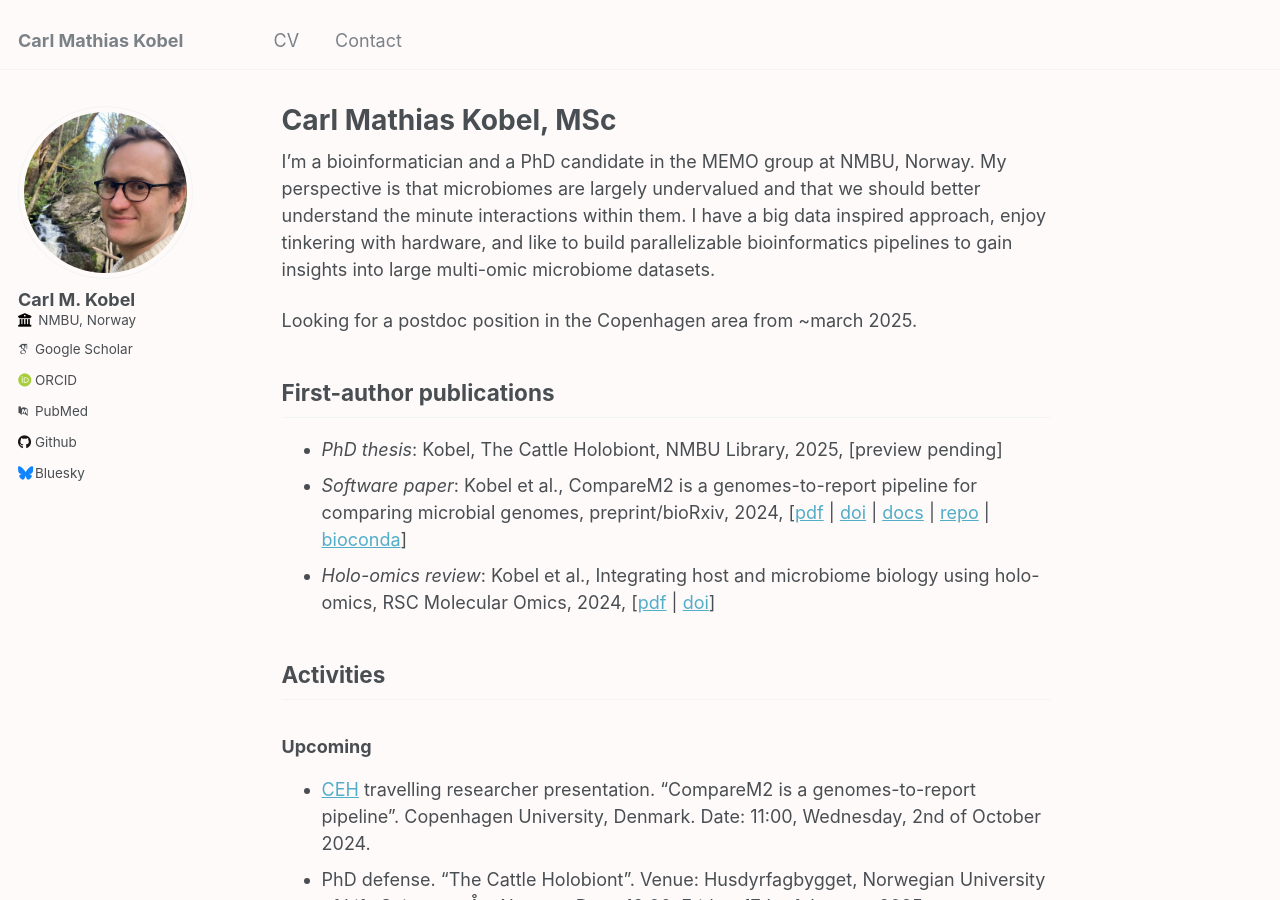
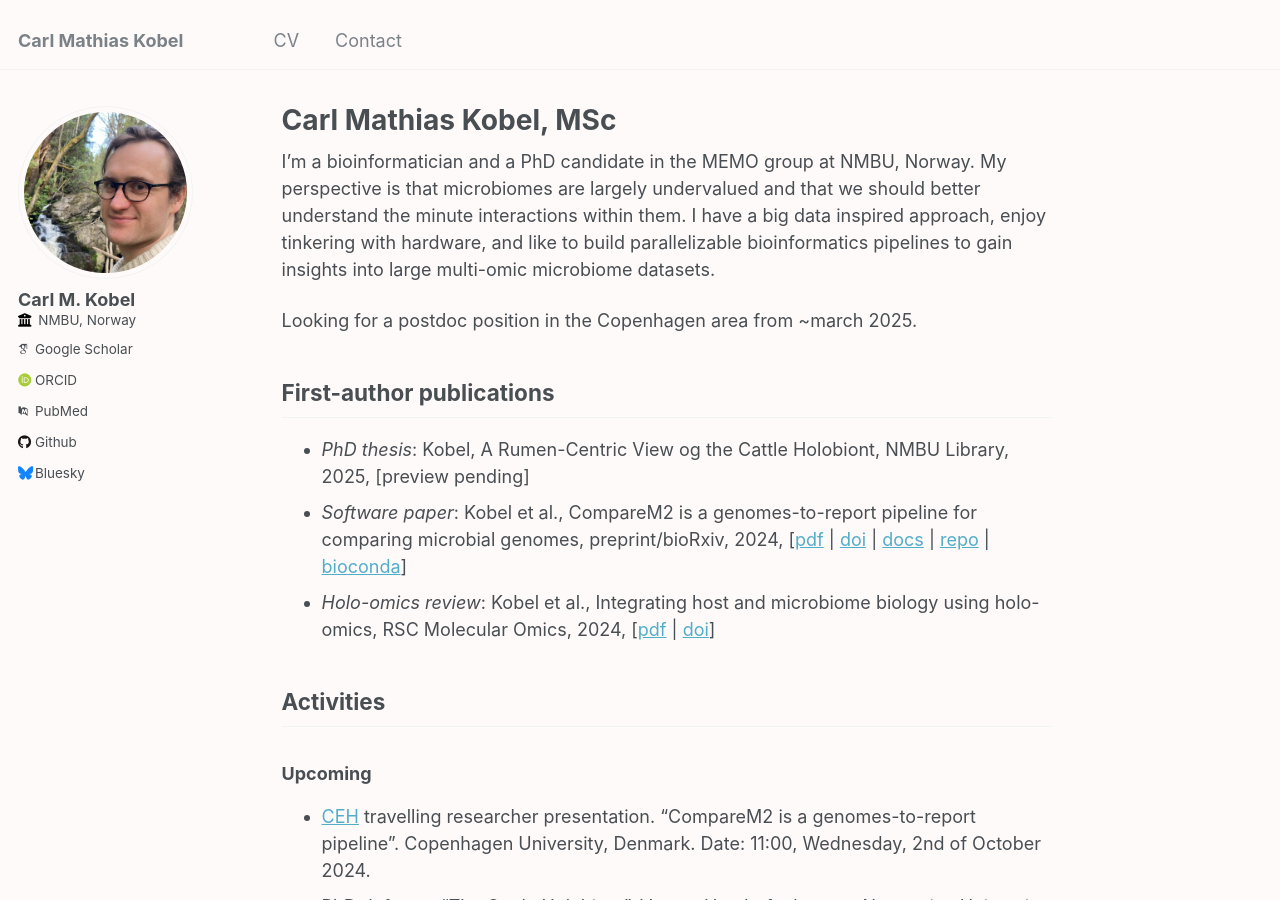
Before and after one commit to cmkobel/cmkobel.github.io, a Jekyll site: the page built from _pages/about.md, in a window 1280 px wide and 900 px high. Built offline with Jekyll 4.4.1, drawn with Linux system fonts in a browser that asks for light colours; some web fonts are replaced.

Commit message:
Update about.md

```diff
--- a/_pages/about.md
+++ b/_pages/about.md
@@ -14,7 +14,7 @@ Looking for a postdoc position in the Copenhagen area from ~march 2025.
 
 ## First-author publications
 
-  - *PhD thesis*: Kobel, The Cattle Holobiont, NMBU Library, 2025, [preview pending]
+  - *PhD thesis*: Kobel, A Rumen-Centric View og the Cattle Holobiont, NMBU Library, 2025, [preview pending]
   - *Software paper*: Kobel et al., CompareM2 is a genomes-to-report pipeline for comparing microbial genomes, preprint/bioRxiv, 2024, [[pdf](https://www.biorxiv.org/content/10.1101/2024.07.12.603264v2.full.pdf) \| [doi](https://doi.org/10.1101/2024.07.12.603264 ) \| [docs](https://comparem2.readthedocs.io/) \| [repo](https://github.com/cmkobel/CompareM2) \| [bioconda](https://anaconda.org/bioconda/comparem2)]
   - *Holo-omics review*: Kobel et al., Integrating host and microbiome biology using holo-omics, RSC Molecular Omics, 2024, [[pdf](https://github.com/cmkobel/cmkobel.github.io/raw/master/files/Kobel%20et%20al.%202024%20-%20Integrating%20host%20and%20microbiome%20biology%20using%20holo-omics.pdf) \| [doi](https://doi.org/10.1039/D4MO00017J)]
 
```
